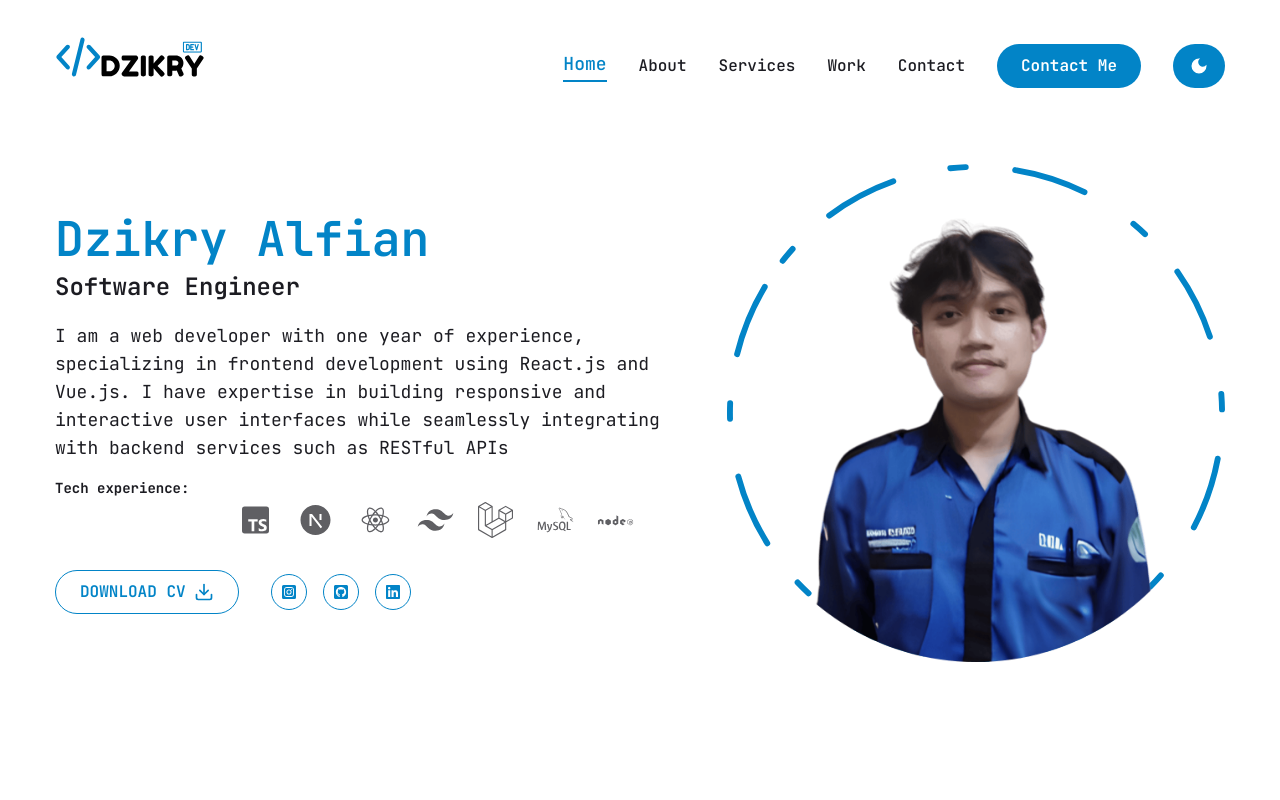
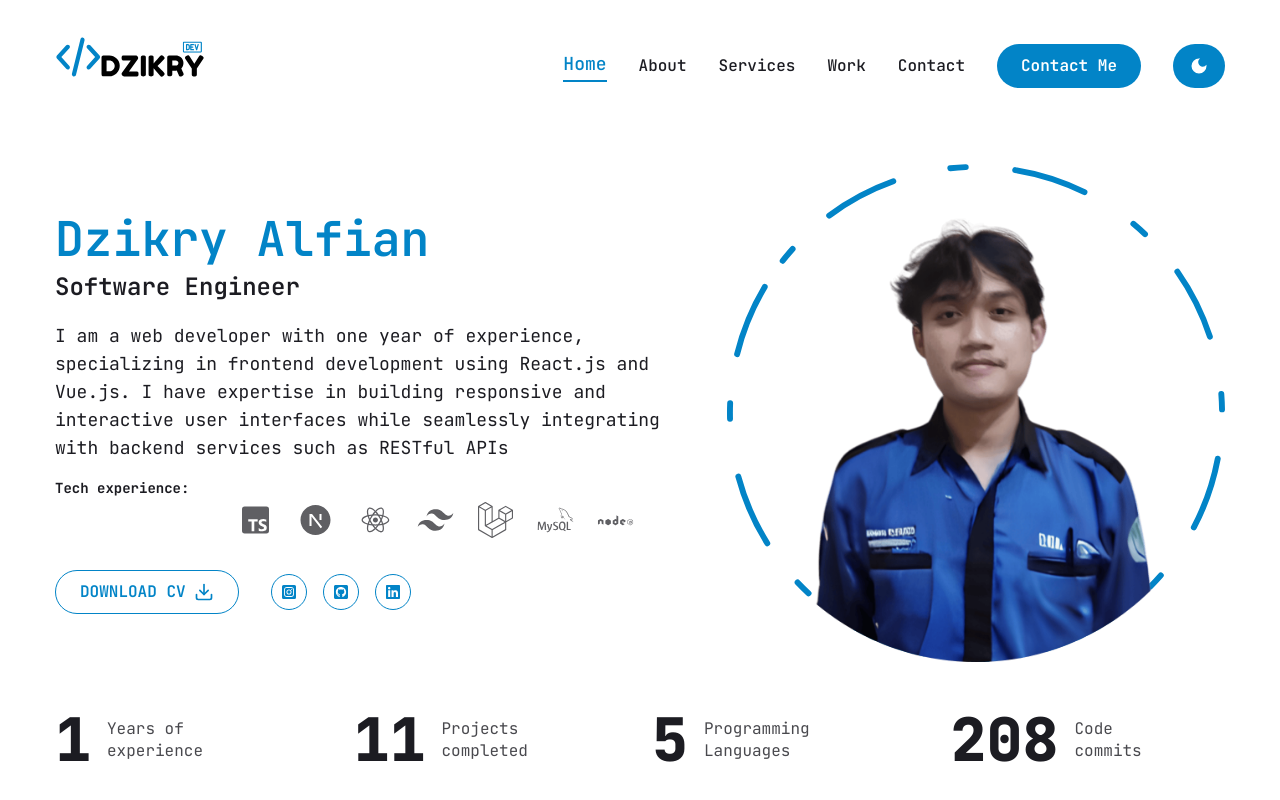
Before and after one commit to dzikryalfian14/personal-portofolio, a Next.js app: page / in a window 1280 px wide. Shown: the top 800 px of the page. Built offline with nearby package versions, Linux system fonts and the light colour scheme.

Commit message:
feature : add statisitcs

```diff
--- a/app/page.tsx
+++ b/app/page.tsx
@@ -2,6 +2,7 @@
 import DownloadCv from "@/components/DownloadCV";
 import Photo from "@/components/Photo";
 import Social from "@/components/Social";
+import Statistics from "@/components/Statisitics";
 import type { Metadata } from "next";
 
 export const metadata: Metadata = {
@@ -54,7 +55,7 @@
           </div>
         </div>
       </div>
-
+      <Statistics />
     </section>
   );
 };
--- /dev/null
+++ b/components/Statisitics.tsx
@@ -0,0 +1,55 @@
+"use client";
+import CountUp from "react-countup";
+
+const stats = [
+  {
+    num: 1,
+    text: "Years of experience",
+  },
+  {
+    num: 11,
+    text: "Projects completed",
+  },
+  {
+    num: 5,
+    text: "Programming Languages",
+  },
+  {
+    num: 209,
+    text: "Code commits",
+  },
+];
+const Statistics = () => {
+  return (
+    <section>
+      <div className="container mx-auto mb-12">
+        <div className="flex flex-wrap gap-6 max-w-[80vw] mx-auto lg:max-w-none">
+          {stats.map((item, index) => {
+            return (
+              <div
+                key={index}
+                className="flex-1 flex gap-4 items-center justify-center lg:justify-start"
+              >
+                <CountUp
+                  end={item.num}
+                  duration={5}
+                  delay={2}
+                  className="text-4xl lg:text-6xl font-extrabold"
+                />
+                <p
+                  className={`${
+                    item.text.length < 15 ? "max-w-[100px]" : "max-w-[150px]"
+                  } leading-snug text-primary/80 dark:text-white/80`}
+                >
+                  {item.text}
+                </p>
+              </div>
+            );
+          })}
+        </div>
+      </div>
+    </section>
+  );
+};
+
+export default Statistics;
```
